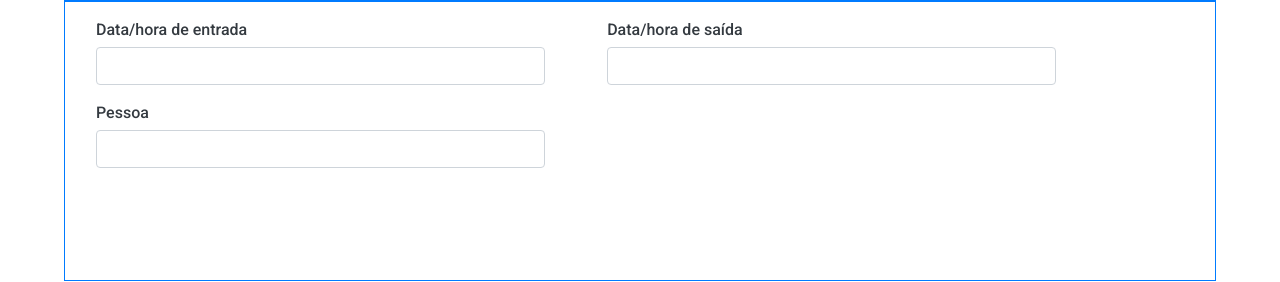
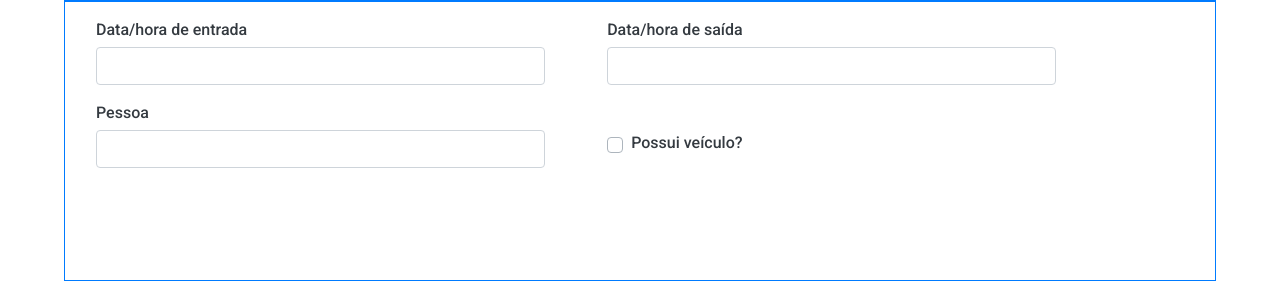
Before and after one commit to medeirosjoaquim/ng-hotel, an Angular app: page / in a window 1280 px wide. Shown: the part 237-519 px from the top of the page. Built offline with nearby package versions, Linux system fonts and the light colour scheme.

Commit message:
checkins - getters

```diff
--- a/src/app/business/checkin/checkin.component.html
+++ b/src/app/business/checkin/checkin.component.html
@@ -7,7 +7,6 @@
     <div class="checkin--form">
       <form [formGroup]="form">
         <div class="row">
-
           <!-- Data/Hora Entrada -->
           <div class="form-group col-5">
             <label
@@ -49,6 +48,16 @@
             >
           </div>
           <!--  -->
+          <!-- Possui Veículo? -->
+          <div class="form-group col-5 hasVehicle">
+          <div class="custom-control custom-checkbox">
+              <input type="checkbox" class="custom-control-input" id="_possuiVeiculo"
+              formControlName="possuiVeiculo"
+              >
+              <label class="custom-control-label h6" for="_possuiVeiculo">Possui veículo?</label>
+            </div>
+          </div>
+            <!--  -->
         </div>
       </form>
     </div>
--- a/src/app/business/checkin/checkin.component.scss
+++ b/src/app/business/checkin/checkin.component.scss
@@ -28,6 +28,14 @@
 .row {
   margin: 1rem 0;
 }
+.hasVehicle {
+  padding-top: 2rem;
+}
+.custom-checkbox {
+  margin: 0;
+  display: flex;
+
+}
 @include tablet {
 .checkin {
   &--add-checkin {
--- a/src/app/business/checkin/checkin.component.ts
+++ b/src/app/business/checkin/checkin.component.ts
@@ -20,4 +20,9 @@ export class CheckinComponent implements OnInit {
   ngOnInit() {
   }
 
+  get dataEntrada() { return this.form.get('dataEntrada'); }
+  get dataSaida() { return this.form.get('dataSaida'); }
+  get pessoa() { return this.form.get('pessoa'); }
+  get possuiVeiculo() { return this.form.get('possuiVeiculo'); }
+
 }
```
